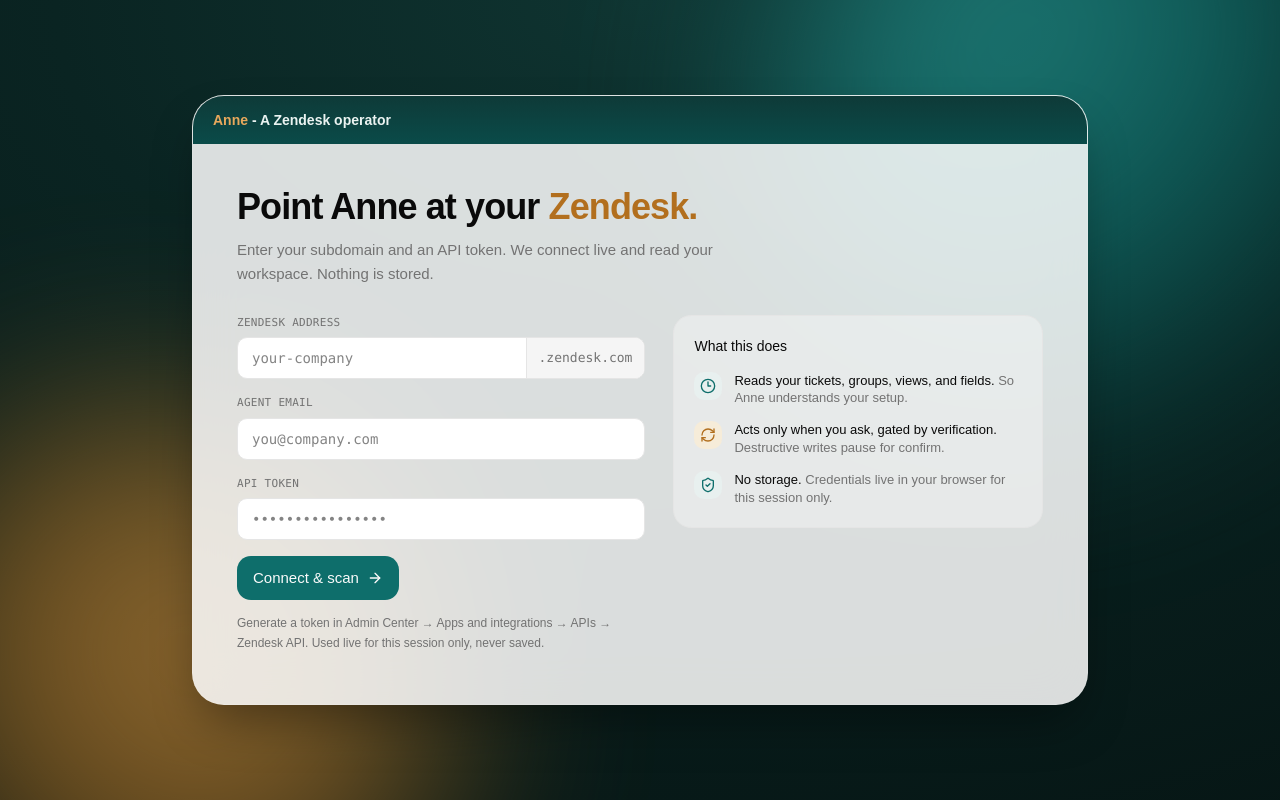
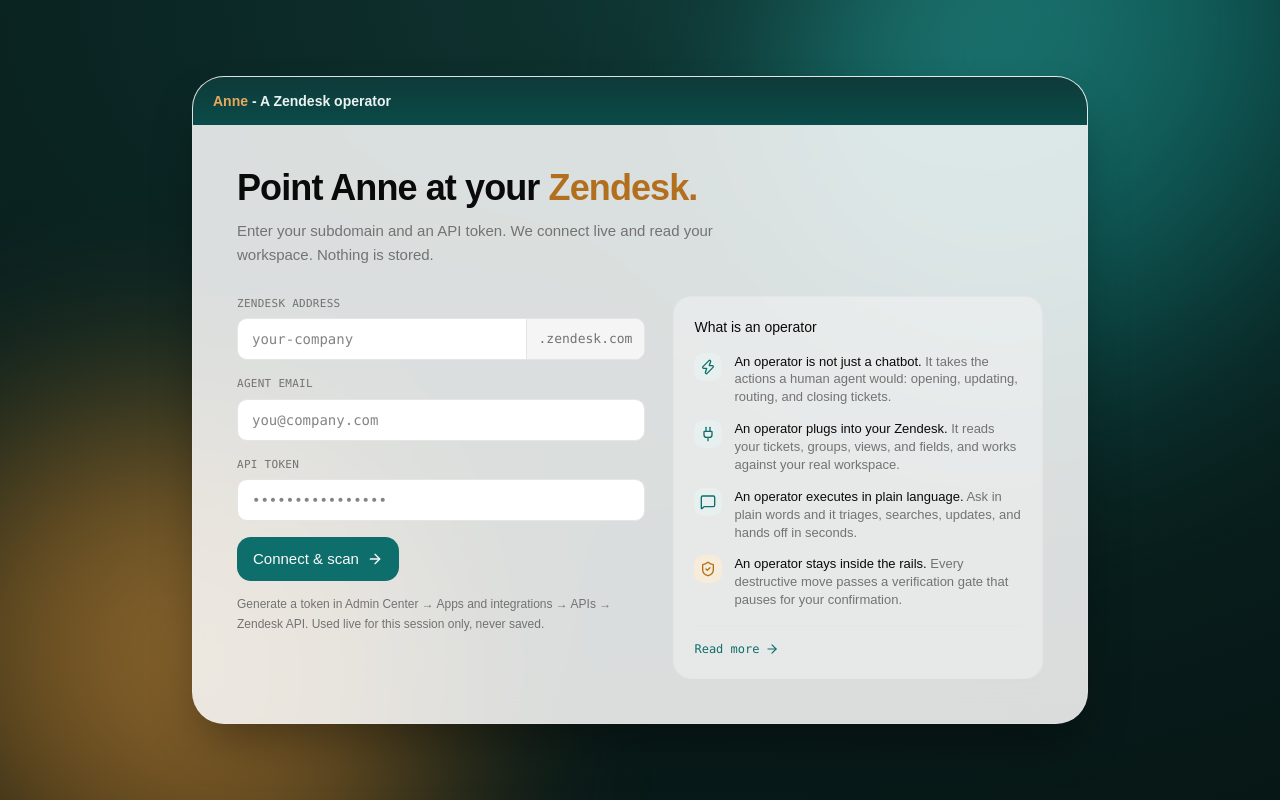
Before and after one commit to drbinna/Zendesk-Ops-, a React (Vite) app: page / in a window 1280 px wide. Built offline with nearby package versions, Linux system fonts and the light colour scheme.

Commit message:
Connect card: four operator blurbs with Read more linking to the essay

```diff
--- a/src/App.tsx
+++ b/src/App.tsx
@@ -1,6 +1,6 @@
 import { useState } from "react";
 import { motion, AnimatePresence } from "motion/react";
-import { ArrowRight, RotateCcw, Clock3, ShieldCheck, RefreshCw } from "lucide-react";
+import { ArrowRight, RotateCcw, ShieldCheck, Zap, Plug, MessageSquare } from "lucide-react";
 import { Button } from "@/components/ui/button";
 import BlurredOrb from "@/components/blurred-orb";
 import ReactMarkdown from "react-markdown";
@@ -105,17 +105,19 @@
         </form>
 
         <div className="rounded-2xl border border-border bg-muted/50 p-5 self-start">
-          <h4 className="font-heading text-sm mb-4">What this does</h4>
+          <h4 className="font-heading text-sm mb-4">What is an operator</h4>
           {([
-            [<Clock3 className="size-4" />, "Reads your tickets, groups, views, and fields", "So Anne understands your setup.", false],
-            [<RefreshCw className="size-4" />, "Acts only when you ask, gated by verification", "Destructive writes pause for confirm.", true],
-            [<ShieldCheck className="size-4" />, "No storage", "Credentials live in your browser for this session only.", false],
+            [<Zap className="size-4" />, "An operator is not just a chatbot", "It takes the actions a human agent would: opening, updating, routing, and closing tickets.", false],
+            [<Plug className="size-4" />, "An operator plugs into your Zendesk", "It reads your tickets, groups, views, and fields, and works against your real workspace.", false],
+            [<MessageSquare className="size-4" />, "An operator executes in plain language", "Ask in plain words and it triages, searches, updates, and hands off in seconds.", false],
+            [<ShieldCheck className="size-4" />, "An operator stays inside the rails", "Every destructive move passes a verification gate that pauses for your confirmation.", true],
           ] as [React.ReactNode, string, string, boolean][]).map(([icon, head, tail, warm2], i) => (
             <div key={i} className="flex gap-3 mb-3.5 last:mb-0">
               <span className="shrink-0 size-7 grid place-items-center rounded-lg" style={warm2 ? { background: "#F6ECD9", color: HONEY } : { background: "#E8F0EF", color: PETROL }}>{icon}</span>
               <p className="text-[13px] leading-snug">{head}. <span className="text-muted-foreground">{tail}</span></p>
             </div>
           ))}
+          <a href="https://drbinna.github.io/Field-notes-/" target="_blank" rel="noopener" className="flex items-center gap-1.5 mt-4 pt-3.5 border-t border-border font-mono text-[12px] no-underline" style={{ color: PETROL }}>Read more <ArrowRight className="size-3.5" /></a>
         </div>
       </div>
     </motion.div>
```
